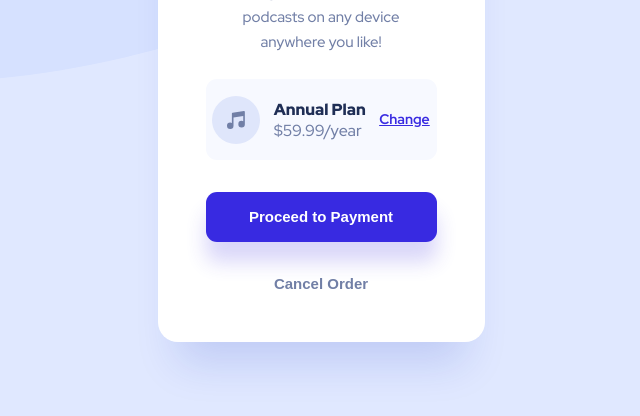
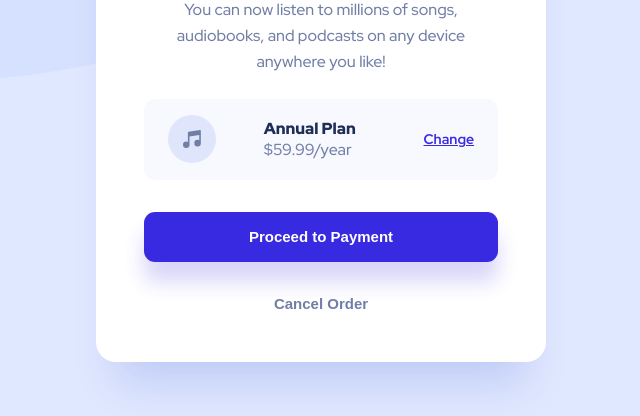
Before and after one commit to anibolokadze/Order-summary-component, a plain HTML site: page index.html in a window 1536 px wide. Shown: the part 384-800 px from the top of the page, without its empty margins (447-1087 px from the left). Drawn offline with Linux system fonts and the light colour scheme.

Commit message:
minor changes

```diff
--- a/index.html
+++ b/index.html
@@ -8,8 +8,7 @@
     <title>Document</title>
 </head>
 <body>
-    <main>
-        <article>
+        <div class="main-container">
                 <img src="illustration-hero.svg" alt="illustration" class="img-wrapper">
                 <div class="info-container">
                     <section class="header-container">
@@ -29,7 +28,6 @@
                         <button class="cancel-btn">Cancel Order</button>
                     </section>
                 </div>
-        </article>
-    </main>
+            </div>
 </body>
 </html>
--- a/style.css
+++ b/style.css
@@ -18,7 +18,7 @@ body{
     font-family: 'Red Hat Display', sans-serif;
 
 }
-article{
+.main-container{
     max-width: 327px;
     border-radius: 20px;
     background: #FFFFFF;
@@ -26,7 +26,7 @@ article{
     overflow: hidden;
     margin: 5px;
 }
-article h1{
+.main-container h1{
     font-weight: 900;
     font-size: 22px;
     line-height: 29px;
@@ -65,7 +65,9 @@ article h1{
     align-items: center;
     justify-content: space-around;
 }
-
+.plan-info{
+    margin-right: 20px;
+}
 .plan-container img{
     width: 48px;
     height: 48px;
@@ -144,16 +146,19 @@ a:hover{
     body{
         background-image: url(/pattern-background-desktop.svg);
     }
-    .info-container{
-        padding: 48px ;
+    .main-container{
+        max-width: 450px;
     }
-    article h1{
+    .main-container h1{
         font-size: 28px;
         line-height: 37px;
     }
-    article p{
+    .main-container p{
         font-size: 16px;
         line-height: 26px;
+    }
+    .info-container{
+        padding:48px;
     }
     .plan-container h3{
         font-size: 16px;
```
